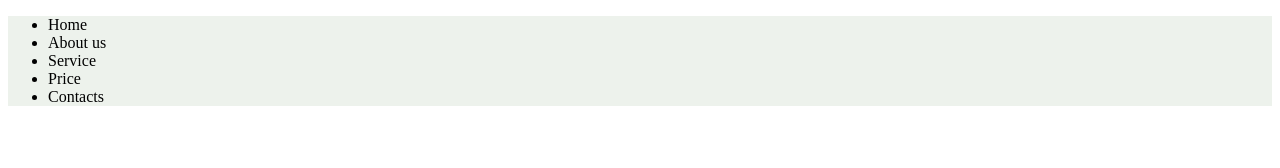
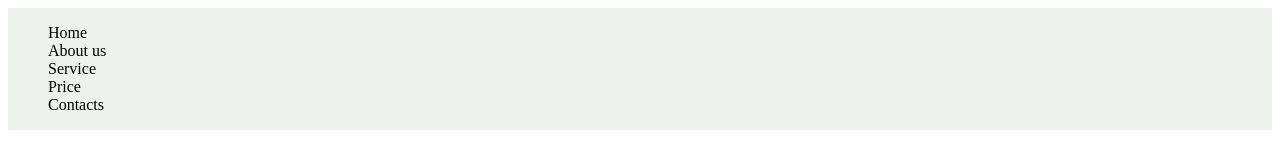
Before and after one commit to rinedein/my_plants, a plain HTML site: page plants/index.html in a window 1280 px wide. Drawn offline with Linux system fonts and the light colour scheme.

Commit message:
refactor: edit navbar

```diff
--- a/plants/style.css
+++ b/plants/style.css
@@ -1,12 +1,13 @@
 header {
     background: #EDF2EC;
     max-width: 1440px;
-    margin: 0 auto;
+    justify-content: center;
+    align-items: center;
 }
 
-.nav {
+.navbar {
     display: flex;
 }
-.nav li {
+li {
     list-style-type: none;
 }
```
